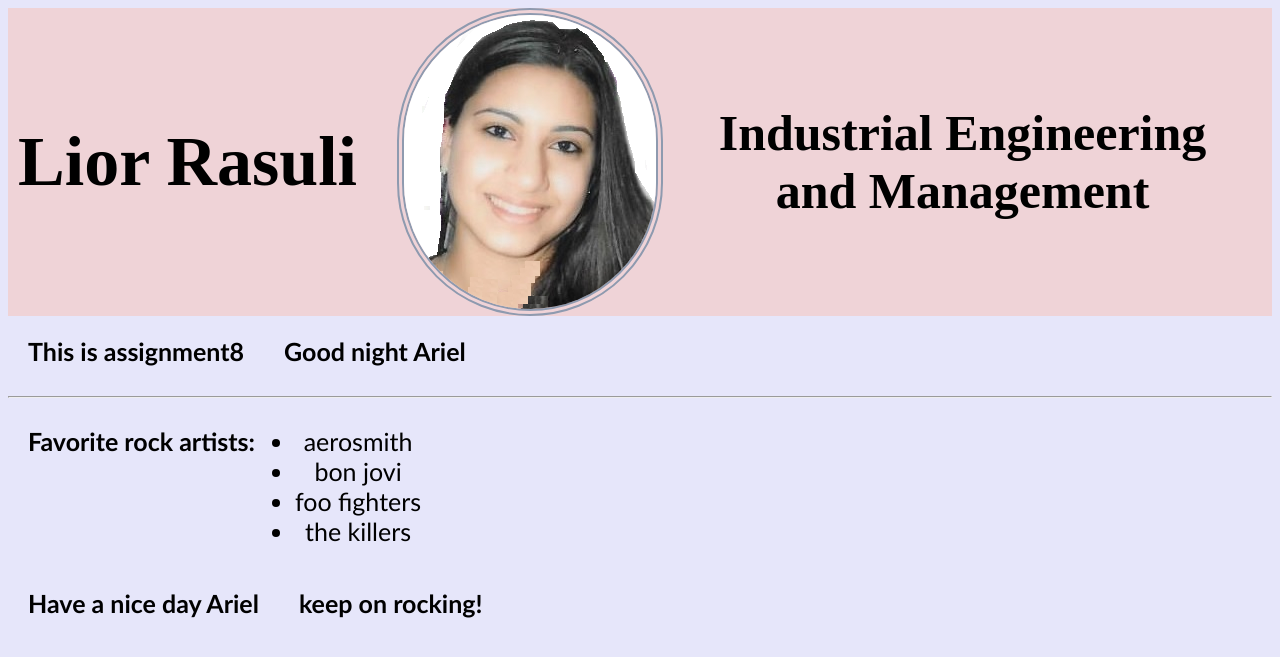
After one commit to liorras/lior.ras, a Flask app: page /assignment8 in a window 1280 px wide. The commit adds this page. Shown: the top 657 px of the page. Run offline with Flask 2, Linux system fonts and the light colour scheme.

Commit message:
assignment8

```diff
--- a/CVproject/app.py
+++ b/CVproject/app.py
@@ -1,12 +1,37 @@
-from flask import Flask
+from flask import Flask, url_for, render_template, redirect
+from datetime import datetime
 
 app = Flask(__name__)
 
+@app.route('/')
+def index():
+    return render_template('CV.html')
 
-@app.route('/')
-def hello_world():
-    return 'Hello World!'
+@app.route('/contactList')
+def list_of_contacts():
+    return render_template('contactList.html')
 
+@app.route('/contactMe')
+def contact_me():
+    return render_template('contactMe.html')
+
+@app.route('/facebook')
+def facebook_link():
+    return redirect("https://www.facebook.com/liorra/")
+
+@app.route('/assignment8')
+def assignment_8():
+    return render_template('assignment8.html',
+                           name="Ariel",
+                           now=datetime.now().hour,
+                           bands=[{'bandname': "aerosmith",     'genre': "rock"},
+                                  {'bandname': "a-ha",          'genre': "pop"},
+                                  {'bandname': "bon jovi",      'genre': "rock"},
+                                  {'bandname': "foo fighters",  'genre': "rock"},
+                                  {'bandname': "j-lo",          'genre': "pop"},
+                                  {'bandname': "queen B",       'genre': "pop"},
+                                  {'bandname': "the killers",   'genre': "rock"}]
+                           )
 
 if __name__ == '__main__':
-    app.run()
+    app.run(debug=True)
--- a/CVproject/static/css/CV.css
+++ b/CVproject/static/css/CV.css
@@ -13,7 +13,7 @@
     display: grid;
     grid-template-columns: auto auto auto auto auto;
 }
-
+/*
 .header{
     display: grid;
     grid-template-columns: auto auto auto auto auto;
@@ -40,7 +40,7 @@
     grid-area: 1 / 3 / span 3 / span 1;
     border: 7px double var(--manatee);
     border-radius: 200px;
-}
+}*/
 .subject{
     display: grid;
     grid-template-columns: 20% 20% 20% 20% 20%;
@@ -127,7 +127,7 @@ h4.footer{
     grid-template-columns: auto auto auto auto;
     margin: 5px;
     font-family:Calibri;
-    font-size: 20px;
+    font-size: 15px;
     color: navy;
 }
 #lecture8.server-side{
@@ -139,10 +139,23 @@ h4.footer{
     background-color: lavender;
 }
 
+#assignment8.server-side{
+    grid-column-start: 3;
+    background-color: lavender;
+}
+
+h1,h2,h3,h4,ul.assignment8{
+    float: left;
+    padding: 15px;
+    font-family: Calibri;
+    font-size: 25px;
+    margin: 5px;
+}
+
 /*--------------------------------Small Screens--------------------------------------------------------------------*/
 
 @media only screen and (max-width:1100px){
-    .header{
+    /*.header{
     display: grid;
     grid-template-columns: auto auto auto;
     grid-gap: 10px;
@@ -166,7 +179,7 @@ h4.footer{
     grid-area: 1 / 2 / span 2 / span 1;
     border: 7px double var(--manatee);
     border-radius: 200px;
-    }
+    }*/
 
     .subject{
     display: grid;
--- /dev/null
+++ b/CVproject/static/css/header.css
@@ -0,0 +1,77 @@
+:root{ /*change the colors variables name*/
+    --manatee: #8e9aafff;
+    --languid-lavender: #cbc0d3ff;
+    --pale-pink: #efd3d7ff;
+    --pale-purple-pantone: #feeafaff;
+    --lavender-web: #dee2ffff;
+}
+* {
+    text-align: center;
+    box-sizing: border-box;
+}
+.grid-container{
+    display: grid;
+    grid-template-columns: auto auto auto;
+}
+
+.header{
+    display: grid;
+    grid-template-columns: auto auto auto;;
+    grid-gap: 10px;
+    grid-area: 1 / 1 / span 3 / span 3;
+    background-color: var(--pale-pink);
+    color: black;
+    font-family: Arial Rounded MT;
+}
+
+#my-name.header{
+    grid-area: 1 / 1 / span 3 / span 1;
+    font-size: 70px;
+    margin: auto;
+    padding: 10px;
+}
+#profession.header{
+    grid-area: 1 / 3 / span 3 / span 1;
+    font-size: 50px;
+    margin: auto;
+    padding: 10px;
+}
+#facepic.header{
+    grid-area: 1 / 2 / span 3 / span 1;
+    border: 7px double var(--manatee);
+    border-radius: 200px;
+}
+
+
+/*--------------------------------Small Screens--------------------------------------------------------------------*/
+
+@media only screen and (max-width:1100px) {
+    .header {
+        display: grid;
+        grid-template-columns: auto auto auto;
+        grid-gap: 10px;
+        grid-area: 1 / 1 / span 2 / span 3;
+        color: black;
+        font-family: Arial Rounded MT;
+    }
+
+    #my-name.header {
+        grid-area: 1 / 1 / span 2 / span 1;
+        font-size: 50px;
+        margin: auto;
+        padding: 10px;
+    }
+
+    #profession.header {
+        grid-area: 1 / 3 / span 2 / span 1;
+        font-size: 30px;
+        margin: auto;
+        padding: 10px;
+    }
+
+    #facepic.header {
+        grid-area: 1 / 2 / span 2 / span 1;
+        border: 7px double var(--manatee);
+        border-radius: 200px;
+    }
+}
--- a/CVproject/static/js/CV.js
+++ b/CVproject/static/js/CV.js
@@ -11,7 +11,6 @@ var job_3="2015-2016 Cashier at 'kley-zemer'-Musical Instruments shop-Dizengoff
 var job_4="2013 Assistant at an afternoon child care facility: Responsibility for the children, ability to lead children, receiving group and individual attention.";
 var job_5="2008-2012 summer job: Assistance in bookkeeping for an accounting firm. Sorting and receiving data, bank adjustments of suppliers and customers."
 
-/*var BGUradioLink="https://anchor.fm/bgu-radio/episodes/--eb9bp3";*/
 var education_1="2018-2022 .B.Sc. Industrial Engineering and Management Degree, majoring Information Systems. Current average grade:__";
 var education_2="2020 Graduate of a podcast editing course at BGU Radio. editing a musical podcast which focusing on cover versions of well-known songs.";
 var education_3="BGU-radio - Discover podcast";
@@ -46,8 +45,8 @@ document.getElementById ("pic2").style.display = 'none';
 document.getElementById ("pic3").style.display = 'none';
 document.getElementById ("pic4").style.display = 'none';
 document.getElementById ("pic5").style.display = 'none';
+}
 
-}
 function work(){
 document.getElementById ("box-1").innerHTML =job_1;
 document.getElementById ("box-2").innerHTML =job_2;
@@ -64,8 +63,8 @@ document.getElementById ("pic2").style.display = 'none';
 document.getElementById ("pic3").style.display = 'none';
 document.getElementById ("pic4").style.display = 'none';
 document.getElementById ("pic5").style.display = 'none';
+}
 
-}
 function education(){
 document.getElementById ("box-1").innerHTML =education_1;
 document.getElementById ("box-2").innerHTML =education_2;
@@ -82,8 +81,9 @@ document.getElementById ("pic2").style.display = 'none';
 document.getElementById ("pic3").style.display = 'none';
 document.getElementById ("pic4").style.display = 'none';
 document.getElementById ("pic5").style.display = 'none';
+window.open("https://anchor.fm/bgu-radio/episodes/--eb9bp3", "_blank");
+}
 
-}
 function skills(){
 document.getElementById ("box-1").innerHTML =skill_1;
 document.getElementById ("box-2").innerHTML =skill_2;
@@ -100,8 +100,8 @@ document.getElementById ("pic2").style.display = 'none';
 document.getElementById ("pic3").style.display = 'none';
 document.getElementById ("pic4").style.display = 'none';
 document.getElementById ("pic5").style.display = 'none';
+}
 
-}
 function hobbies(){
 document.getElementById ("box-1").innerHTML =hobbie_1;
 document.getElementById ("box-2").innerHTML =hobbie_2;
@@ -118,21 +118,14 @@ document.getElementById ("pic2").style.display = 'inline';
 document.getElementById ("pic3").style.display = 'inline';
 document.getElementById ("pic4").style.display = 'inline';
 document.getElementById ("pic5").style.display = 'inline';
+}
 
-}
-function contactMe(){
+/*function contactMe(){
     window.open('../templates/contactMe.html', "_blank");
 }
 function facebookMe(){
     window.open("https://www.facebook.com/liorra/", "_blank");
 }
-/*function BGUradio(){
-    window.open("https://anchor.fm/bgu-radio/episodes/--eb9bp3", "_blank");
-}*/
-/*document.getElementById ("BGUradioLink").onclick=BGUradio();*/
-
-document.getElementById ("box-1").innerHTML =BGUradioLink;
-
 function contactList(){
     window.open("../templates/contactList.html", "_blank");
-}
+}*/
--- /dev/null
+++ b/CVproject/templates/assignment8.html
@@ -0,0 +1,38 @@
+<!DOCTYPE html>
+<html>
+<head>
+    <title>assignment8</title>
+    <meta name="viewport" content="width=device-width, initial-scale=1.0">
+    <link rel="stylesheet" type="text/css" href="{{ url_for('static', filename='css/CV.css') }}">
+    <script type="text/javascript" src="{{ url_for('static', filename='js/CV.js') }}"></script>
+</head>
+<body style="background-color:lavender;">
+    {% include 'header.html' %}
+    <h1 class="assignment8">This is assignment8</h1>
+
+    {% if now < 12 %}
+        {% set greeting = "Good morning" %}
+    {% elif now < 18 %}
+        {% set greeting = "Good afternoon" %}
+    {% else %}
+        {% set greeting = "Good night" %}
+    {% endif %}
+    <h2 class="assignment8">{{ greeting }} {{ name }}</h2>
+<br><br><br><br><hr>
+    <h3 class="assignment8">Favorite rock artists:</h3>
+    <ul class="assignment8">
+        {% for band in bands %}
+            {% if band.genre =='rock' %}
+                <li>{{ band.bandname }}</li>
+            {% endif %}
+        {% endfor %}
+    </ul>
+<br><br><br><br><br><br><br><br><br>
+    {% extends "footer1.html" %}
+    {% block footer1 %}
+        {{ super() }}
+        <h4 class="assignment8">keep on rocking!</h4>
+    {% endblock %}
+
+</body>
+</html>
--- a/CVproject/templates/contactList.html
+++ b/CVproject/templates/contactList.html
@@ -2,7 +2,7 @@
 <html lang="en">
 <head>
     <title>contact list</title>
-    <script src="../static/js/fetchEx.js"></script>
+    <script type="text/javascript" src="{{ url_for('static', filename='js/fetchEX.js') }}"></script>
 </head>
 <body>
     <h1 style="font-family: Arial Rounded MT; font-size: 30px;"> This is Users list</h1>
--- /dev/null
+++ b/CVproject/templates/footer1.html
@@ -0,0 +1,12 @@
+<head>
+    <link rel="stylesheet" type="text/css" href="{{ url_for('static', filename='css/header.css') }}">
+    <meta name="viewport" content="width=device-width, initial-scale=1.0">
+    <title>CV-footer1</title>
+</head>
+{% block footer1 %}
+<footer1>
+    <div class="assignment8">
+        <h4>Have a nice day {{ name }}</h4>
+    </div>
+</footer1>
+{% endblock %}
--- /dev/null
+++ b/CVproject/templates/header.html
@@ -0,0 +1,12 @@
+<head>
+    <link rel="stylesheet" type="text/css" href="{{ url_for('static', filename='css/header.css') }}">
+    <meta name="viewport" content="width=device-width, initial-scale=1.0">
+    <title>CV-header</title>
+</head>
+<header>
+    <div class="header">
+        <h1 id="my-name" class="header">Lior Rasuli</h1>
+        <h1 id="profession" class="header">Industrial Engineering and Management</h1>
+        <img src="../static/images/pasport%20pic.png" id="facepic" class="header" alt="pasport"/>
+    </div><!--close div class="header"-->
+</header>
```
Also changed, not shown: CVproject/templates/CV.html (+8 -13 lines).
